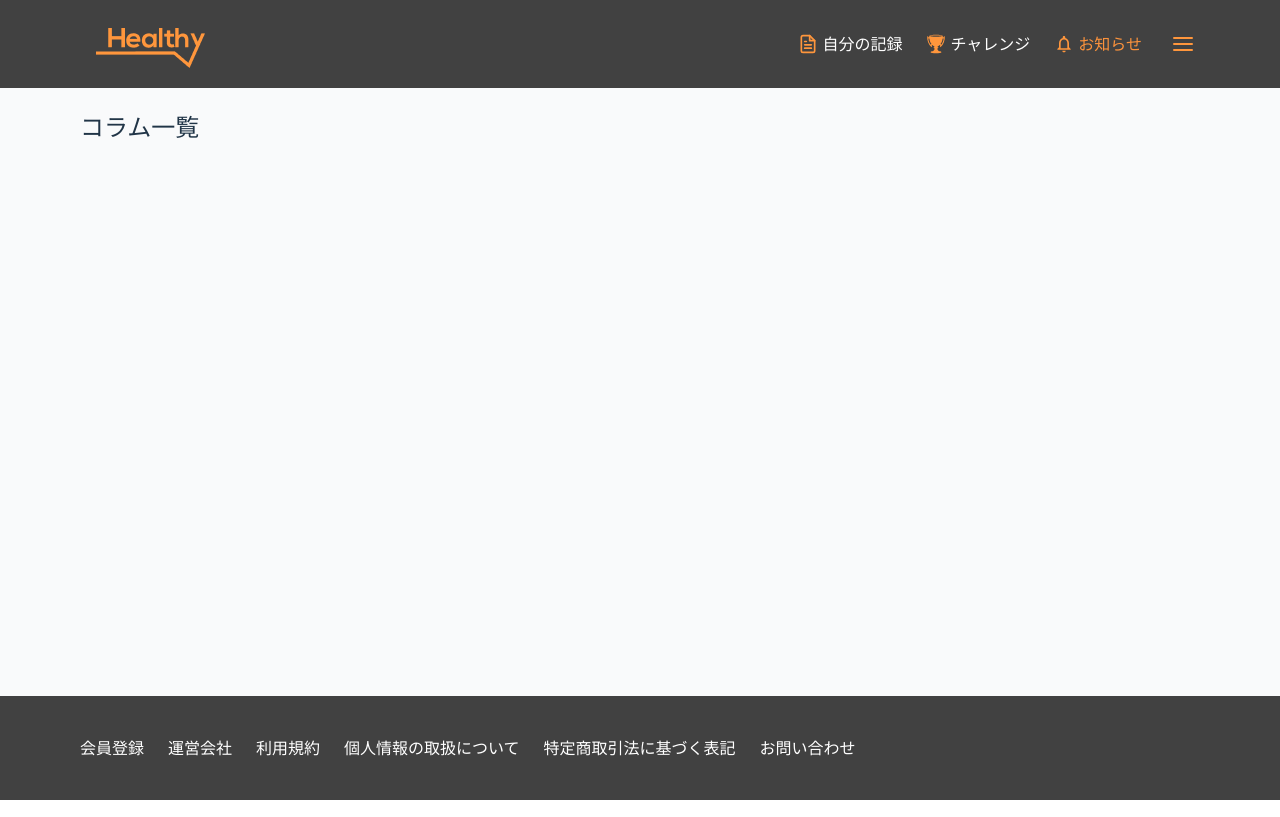
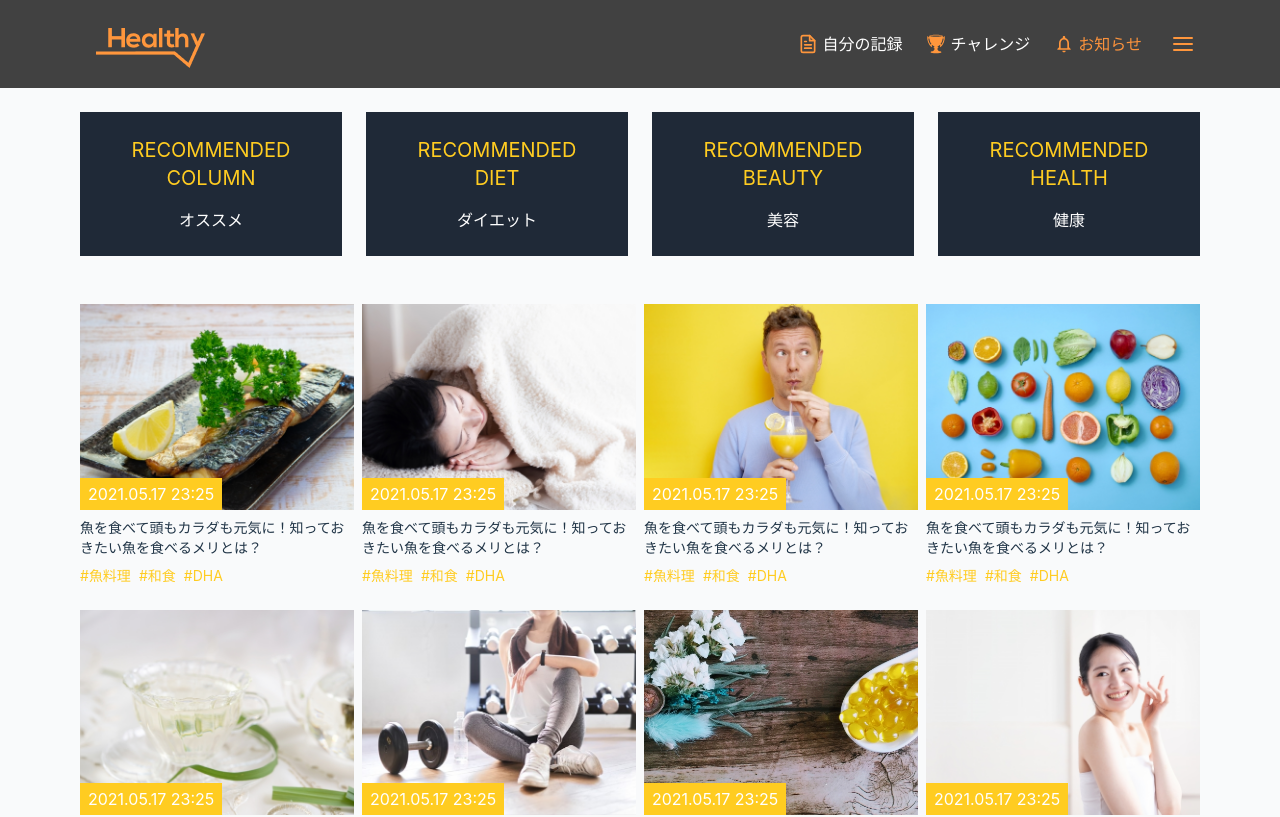
Before and after one commit to danhnguyen1203/arent_test, a React (Vite) app: page /column in a window 1280 px wide. Shown: the top 817 px of the page. Built offline with nearby package versions, Linux system fonts and the light colour scheme.

Commit message:
feat: column screen

```diff
--- /dev/null
+++ b/src/components/features/column/articles/index.jsx
@@ -0,0 +1,26 @@
+import React from 'react';
+
+const ArticleCard = ({ image, date, time, title, tags }) => (
+    <div className="flex flex-col">
+        <div className="relative aspect-[320/240]">
+            <img
+                src={image}
+                alt={title}
+                className="w-full h-full object-cover"
+            />
+            <div className="absolute bottom-0 left-0 bg-[#FFCC21] text-white px-2 py-1">
+                {date} {time}
+            </div>
+        </div>
+        <p className="mt-2 text-sm line-clamp-2">{title}</p>
+        <div className="mt-2 flex flex-wrap gap-2">
+            {tags.map((tag, index) => (
+                <span key={index} className="text-sm text-[#FFCC21]">
+                    #{tag}
+                </span>
+            ))}
+        </div>
+    </div>
+);
+
+export default ArticleCard;
--- /dev/null
+++ b/src/components/features/column/categories/index.jsx
@@ -0,0 +1,11 @@
+import React from 'react';
+
+const RecommendedCategory = ({ title, subtitle }) => (
+    <div className="bg-gray-800 p-8 flex flex-col items-center justify-center text-center h-36">
+        <h3 className="text-[#FFCC21] text-xl mb-2">{title}</h3>
+        <div className="w-14 h-0.5 bg-white mb-2"></div>
+        <p className="text-white">{subtitle}</p>
+    </div>
+);
+
+export default RecommendedCategory;
--- a/src/data/index.js
+++ b/src/data/index.js
@@ -63,3 +63,106 @@ export const mockMealData = [
         type: 'Morning'
     },
 ];
+
+export const mockCategories = [
+    { title: 'RECOMMENDED COLUMN', subtitle: 'オススメ' },
+    { title: 'RECOMMENDED DIET', subtitle: 'ダイエット' },
+    { title: 'RECOMMENDED BEAUTY', subtitle: '美容' },
+    { title: 'RECOMMENDED HEALTH', subtitle: '健康' },
+];
+
+export const mockArticles = [
+    {
+        id: 1,
+        image: '/images/column-1.jpg',
+        date: '2021.05.17',
+        time: '23:25',
+        title: '魚を食べて頭もカラダも元気に！知っておきたい魚を食べるメリとは？',
+        tags: ['魚料理', '和食', 'DHA']
+    },
+    {
+        id: 2,
+        image: '/images/column-2.jpg',
+        date: '2021.05.17',
+        time: '23:25',
+        title: '魚を食べて頭もカラダも元気に！知っておきたい魚を食べるメリとは？',
+        tags: ['魚料理', '和食', 'DHA']
+    },
+    {
+        id: 3,
+        image: '/images/column-3.jpg',
+        date: '2021.05.17',
+        time: '23:25',
+        title: '魚を食べて頭もカラダも元気に！知っておきたい魚を食べるメリとは？',
+        tags: ['魚料理', '和食', 'DHA']
+    },
+    {
+        id: 4,
+        image: '/images/column-4.jpg',
+        date: '2021.05.17',
+        time: '23:25',
+        title: '魚を食べて頭もカラダも元気に！知っておきたい魚を食べるメリとは？',
+        tags: ['魚料理', '和食', 'DHA']
+    },
+    {
+        id: 5,
+        image: '/images/column-5.jpg',
+        date: '2021.05.17',
+        time: '23:25',
+        title: '魚を食べて頭もカラダも元気に！知っておきたい魚を食べるメリとは？',
+        tags: ['魚料理', '和食', 'DHA']
+    },
+    {
+        id: 6,
+        image: '/images/column-6.jpg',
+        date: '2021.05.17',
+        time: '23:25',
+        title: '魚を食べて頭もカラダも元気に！知っておきたい魚を食べるメリとは？',
+        tags: ['魚料理', '和食', 'DHA']
+    },
+    {
+        id: 7,
+        image: '/images/column-7.jpg',
+        date: '2021.05.17',
+        time: '23:25',
+        title: '魚を食べて頭もカラダも元気に！知っておきたい魚を食べるメリとは？',
+        tags: ['魚料理', '和食', 'DHA']
+    },
+    {
+        id: 8,
+        image: '/images/column-8.jpg',
+        date: '2021.05.17',
+        time: '23:25',
+        title: '魚を食べて頭もカラダも元気に！知っておきたい魚を食べるメリとは？',
+        tags: ['魚料理', '和食', 'DHA']
+    },
+];
+
+export const mockDiaryEntries = Array(8).fill({
+    date: '2021.05.21',
+    time: '23:25',
+    content: '私の日記の記録が一部表示されます。テキストテキストテキストテキストテキストテキストテキストテキストテキストテキストテキストテキストテキストテキストテキストテキストテキストテキスト...',
+});
+
+export const mockExercises = [
+    { name: '家事全般（立位・軽い）', duration: 10, kcal: 26 },
+    { name: '家事全般（立位・軽い）', duration: 10, kcal: 26 },
+].concat(Array(10).fill({ name: '家事全般（立位・軽い）', duration: 10, kcal: 26 }));
+
+export const mockRecordCategories = [
+    {
+        title: 'BODY RECORD',
+        subtitle: '自分のカラダの記録',
+        image: '/images/MyRecommend-1.jpg',
+    },
+    {
+        title: 'MY EXERCISE',
+        subtitle: '自分の運動の記録',
+        image: '/images/MyRecommend-2.jpg',
+    },
+    {
+        title: 'MY DIARY',
+        subtitle: '自分の日記',
+        image: '/images/MyRecommend-3.jpg',
+    },
+];
--- a/src/pages/ColumnPage/index.jsx
+++ b/src/pages/ColumnPage/index.jsx
@@ -1,11 +1,34 @@
 import React from 'react';
+import { mockArticles, mockCategories } from '../../data';
+import RecommendedCategory from '../../components/features/column/categories';
+import ArticleCard from '../../components/features/column/articles';
 
 const ColumnPage = () => {
     return (
         <div className="max-w-6xl mx-auto px-4 py-6">
-            <h1 className="text-2xl font-bold mb-6">コラム一覧</h1>
-            <div className="grid grid-cols-1 md:grid-cols-4 gap-6">
-                {/* Recommended articles will go here */}
+            <div className="grid grid-cols-1 md:grid-cols-4 gap-6 mb-12">
+                {mockCategories.map((category, index) => (
+                    <RecommendedCategory
+                        key={index}
+                        title={category.title}
+                        subtitle={category.subtitle}
+                    />
+                ))}
+            </div>
+
+            <div className="grid grid-cols-1 md:grid-cols-4 gap-x-2 gap-y-6 mb-12">
+                {mockArticles.map((article, index) => (
+                    <ArticleCard
+                        key={index}
+                        {...article}
+                    />
+                ))}
+            </div>
+
+            <div className="text-center">
+                <button className="bg-primary-gradient text-white px-16 py-3 rounded-md hover:scale-105 transition-transform">
+                    コラムをもっと見る
+                </button>
             </div>
         </div>
     );
--- a/src/pages/MyRecords/index.jsx
+++ b/src/pages/MyRecords/index.jsx
@@ -3,41 +3,13 @@ import RecordCategory from '../../components/features/records/categories';
 import RecordGraph from '../../components/features/records/graph';
 import ExerciseRecord from '../../components/features/records/exercises';
 import DiaryRecord from '../../components/features/records/diary';
+import { mockDiaryEntries, mockExercises, mockRecordCategories } from '../../data';
 
 const MyRecords = () => {
-    const categories = [
-        {
-            title: 'BODY RECORD',
-            subtitle: '自分のカラダの記録',
-            image: '/images/MyRecommend-1.jpg',
-        },
-        {
-            title: 'MY EXERCISE',
-            subtitle: '自分の運動の記録',
-            image: '/images/MyRecommend-2.jpg',
-        },
-        {
-            title: 'MY DIARY',
-            subtitle: '自分の日記',
-            image: '/images/MyRecommend-3.jpg',
-        },
-    ];
-
-    const exercises = [
-        { name: '家事全般（立位・軽い）', duration: 10, kcal: 26 },
-        { name: '家事全般（立位・軽い）', duration: 10, kcal: 26 },
-    ].concat(Array(10).fill({ name: '家事全般（立位・軽い）', duration: 10, kcal: 26 }));
-
-    const diaryEntries = Array(8).fill({
-        date: '2021.05.21',
-        time: '23:25',
-        content: '私の日記の記録が一部表示されます。テキストテキストテキストテキストテキストテキストテキストテキストテキストテキストテキストテキストテキストテキストテキストテキストテキストテキスト...',
-    });
-
     return (
         <div className="max-w-6xl mx-auto px-4 py-6">
             <div className="grid grid-cols-1 md:grid-cols-3 gap-6 mb-8">
-                {categories.map((category) => (
+                {mockRecordCategories.map((category) => (
                     <RecordCategory key={category.title} {...category} />
                 ))}
             </div>
@@ -49,11 +21,11 @@ const MyRecords = () => {
             <section className="mb-8">
                 <ExerciseRecord
                     date="2021.05.21"
-                    exercises={exercises}
+                    exercises={mockExercises}
                 />
             </section>
 
-            <DiaryRecord entries={diaryEntries} />
+            <DiaryRecord entries={mockDiaryEntries} />
 
             <div className="text-center">
                 <button className="bg-primary-gradient text-white px-8 py-3 hover:scale-105 transition-transform">
```
